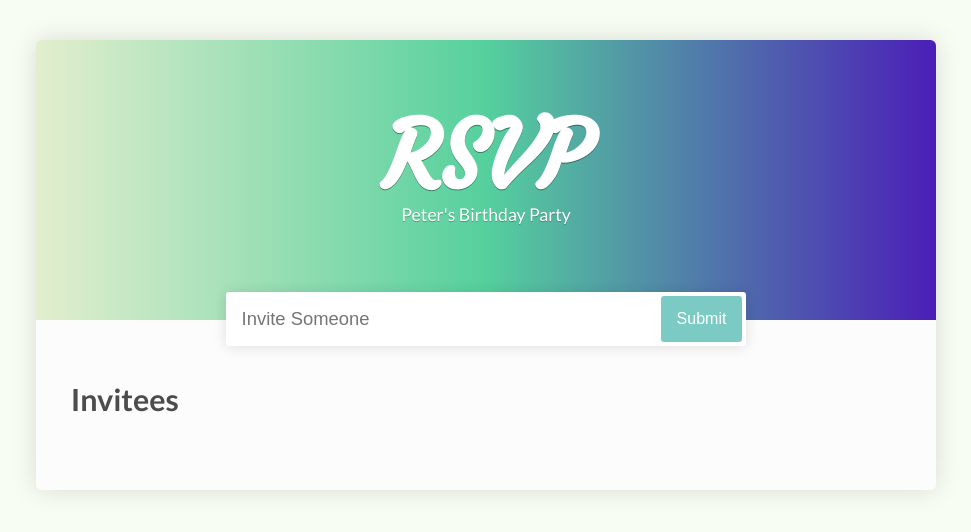
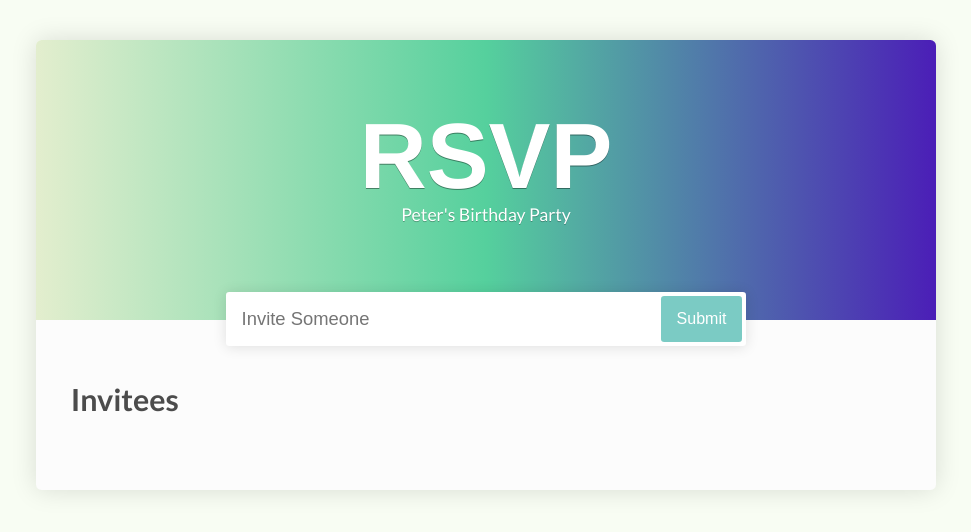
Before and after one commit to zmichaela/RSVP_form, a plain HTML site: page index.html in a window 1280 px wide. Shown: the whole page, without its empty margins (154-1125 px from the left). Drawn offline with Linux system fonts and the light colour scheme.

Commit message:
updated font
to Helvetica

```diff
--- a/style.css
+++ b/style.css
@@ -16,7 +16,7 @@
     color: white;
   }
   h1 {
-    font-family: 'Courgette', cursive;
+    font-family: 'Helvetica', cursive;
     text-shadow: 0 1px 0 rgba(0,0,0, .4);
     line-height: .65;
     margin-top: .5em;
```
